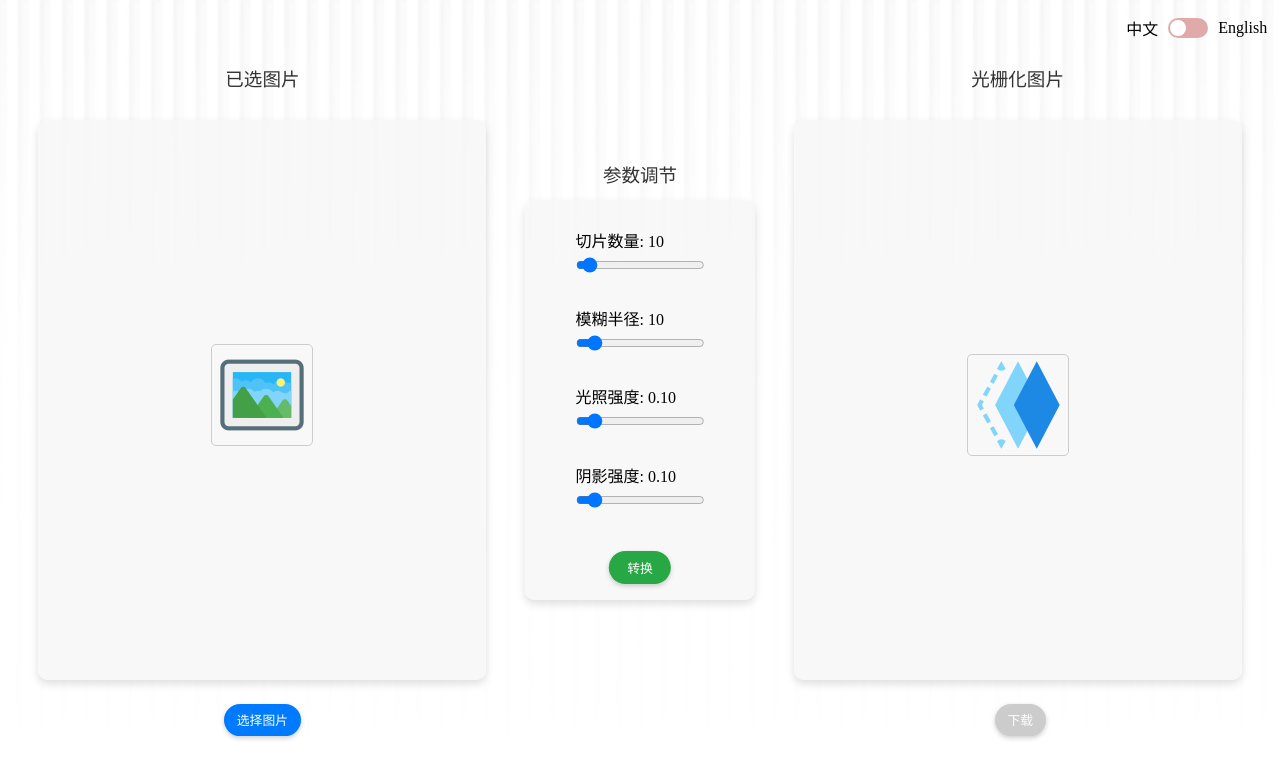
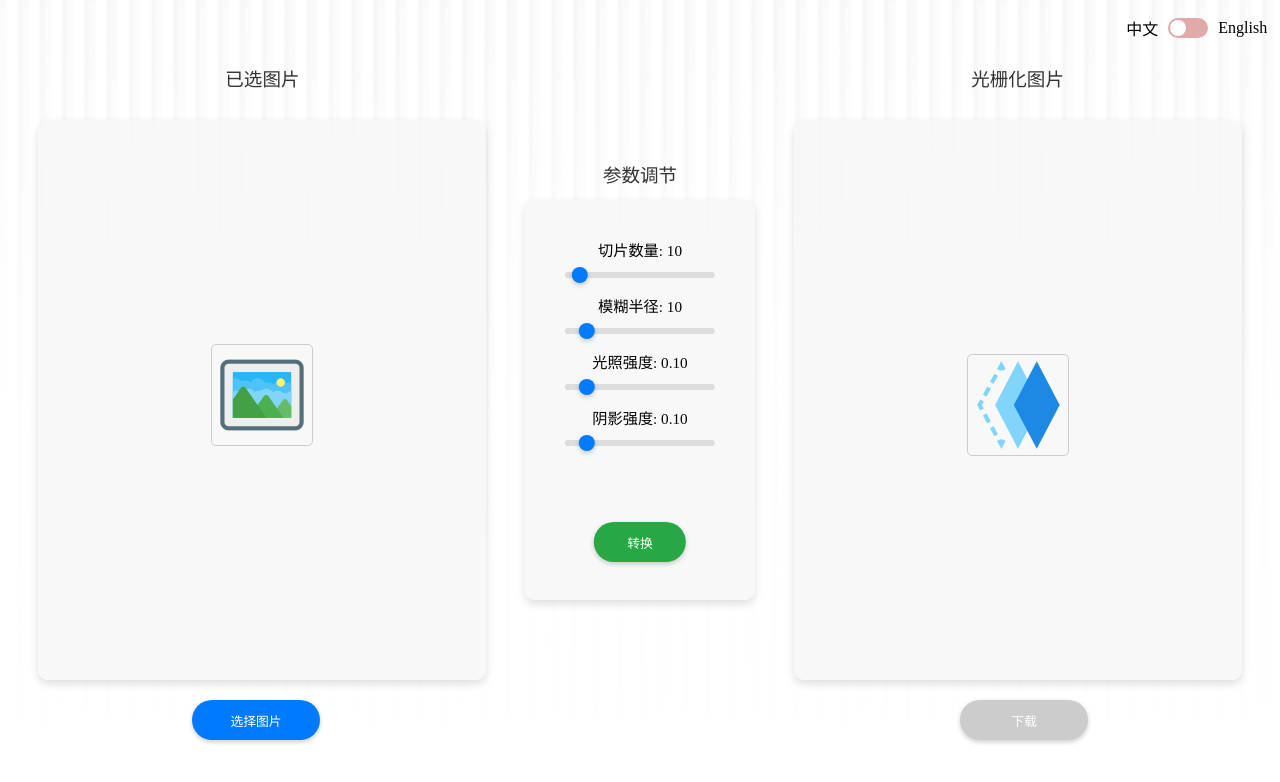
Before and after one commit to KUJIcheng/Vertical-raster-transform, a SvelteKit app: page / in a window 1280 px wide. Shown: the top 782 px of the page. Built offline with nearby package versions, Linux system fonts and the light colour scheme.

Commit message:
update the frontface looking

```diff
--- a/src/components/App.svelte
+++ b/src/components/App.svelte
@@ -211,10 +211,10 @@ result
             <label>{isEnglish ? "Blur Radius" : "模糊半径"}: {blurRadius}
                 <input type="range" min="0" max="100" bind:value={blurRadius} />
             </label>
-            <label>{isEnglish ? "Highlight Intensity" : "光照强度"}: {highlightIntensity.toFixed(2)}
+            <label>{isEnglish ? "Highlight" : "光照强度"}: {highlightIntensity.toFixed(2)}
                 <input type="range" min="0" max="1.0" step="0.01" bind:value={highlightIntensity} />
             </label>
-            <label>{isEnglish ? "Shadow Intensity" : "阴影强度"}: {shadowIntensity.toFixed(2)}
+            <label>{isEnglish ? "Shadow" : "阴影强度"}: {shadowIntensity.toFixed(2)}
                 <input type="range" min="0" max="1.0" step="0.01" bind:value={shadowIntensity} />
             </label>
         </div>
@@ -328,7 +328,7 @@ result
 
     .upload-button {
         position: absolute;
-        left: 17.5%;
+        left: 15%;
         top: calc(50% + 40%);
         transform: translateY(-50%);
         background-color: #007bff;
@@ -340,6 +340,8 @@ result
         cursor: pointer;
         box-shadow: 0 2px 5px rgba(0, 0, 0, 0.2);
         transition: background-color 0.3s;
+        min-width: 10%;
+        min-height: 5%;
     }
 
     .upload-button:hover {
@@ -356,6 +358,8 @@ result
         cursor: pointer;
         box-shadow: 0 2px 5px rgba(0, 0, 0, 0.2);
         transition: background-color 0.3s;
+        min-width: 40%;
+        min-height: 10%;
     }
 
     .convert-button:hover {
@@ -364,24 +368,52 @@ result
 
     .controls {
         display: flex;
-        flex-direction: column;
+        flex-direction: column; /* 垂直布局 */
         justify-content: space-between;
-        height: 70%; /* 控件区域占比 */
-        padding: 5%;
-        gap: 3%; /* 控件之间的间距 */
+        align-items: center; /* 保持子元素居中 */
+        gap: 16px; /* 控件之间的间距 */
     }
 
     .controls label {
         display: flex;
         flex-direction: column; /* 垂直排列文字和拖动条 */
-        align-items: stretch; /* 让拖动条拉伸填满宽度 */
-        font-size: 1rem;
-        gap: 5px; /* 文字与拖动条之间的间距 */
+        align-items: center; /* 居中对齐 */
+        font-size: 0.95rem;
+        gap: 12px; /* 文字与拖动条之间的间距 */
+        width: 300px; /* 固定宽度 */
     }
 
     .controls input[type="range"] {
-        width: 100%;
+        width: 50%; /* 宽度占满父容器 */
+        max-width: none; /* 移除最大宽度限制 */
         margin: 0 auto;
+        appearance: none; /* 移除浏览器默认样式 */
+        height: 6px; /* 自定义高度 */
+        background: #ddd; /* 背景颜色 */
+        border-radius: 5px; /* 圆角 */
+        outline: none; /* 去除聚焦时的轮廓 */
+        transition: background-color 0.3s;
+    }
+
+    .controls input[type="range"]::-webkit-slider-thumb {
+        appearance: none; /* 移除默认样式 */
+        width: 16px; /* 滑块宽度 */
+        height: 16px; /* 滑块高度 */
+        background: #007bff; /* 滑块颜色 */
+        border-radius: 50%; /* 圆形滑块 */
+        cursor: pointer;
+        box-shadow: 0 2px 5px rgba(0, 0, 0, 0.2); /* 阴影 */
+        transition: background-color 0.3s;
+    }
+
+    .controls input[type="range"]::-moz-range-thumb,
+    .controls input[type="range"]::-ms-thumb {
+        width: 16px;
+        height: 16px;
+        background: #007bff;
+        border-radius: 50%;
+        cursor: pointer;
+        box-shadow: 0 2px 5px rgba(0, 0, 0, 0.2);
     }
 
     .loading {
@@ -402,7 +434,7 @@ result
 
     .download-button {
         position: absolute;
-        right: 18.3%;
+        right: 15%;
         top: calc(50% + 40%);
         transform: translateY(-50%);
         background-color: #007bff;
@@ -414,6 +446,8 @@ result
         cursor: pointer;
         box-shadow: 0 2px 5px rgba(0, 0, 0, 0.2);
         transition: background-color 0.3s;
+        min-width: 10%;
+        min-height: 5%;
     }
 
     .download-button:disabled {
```
